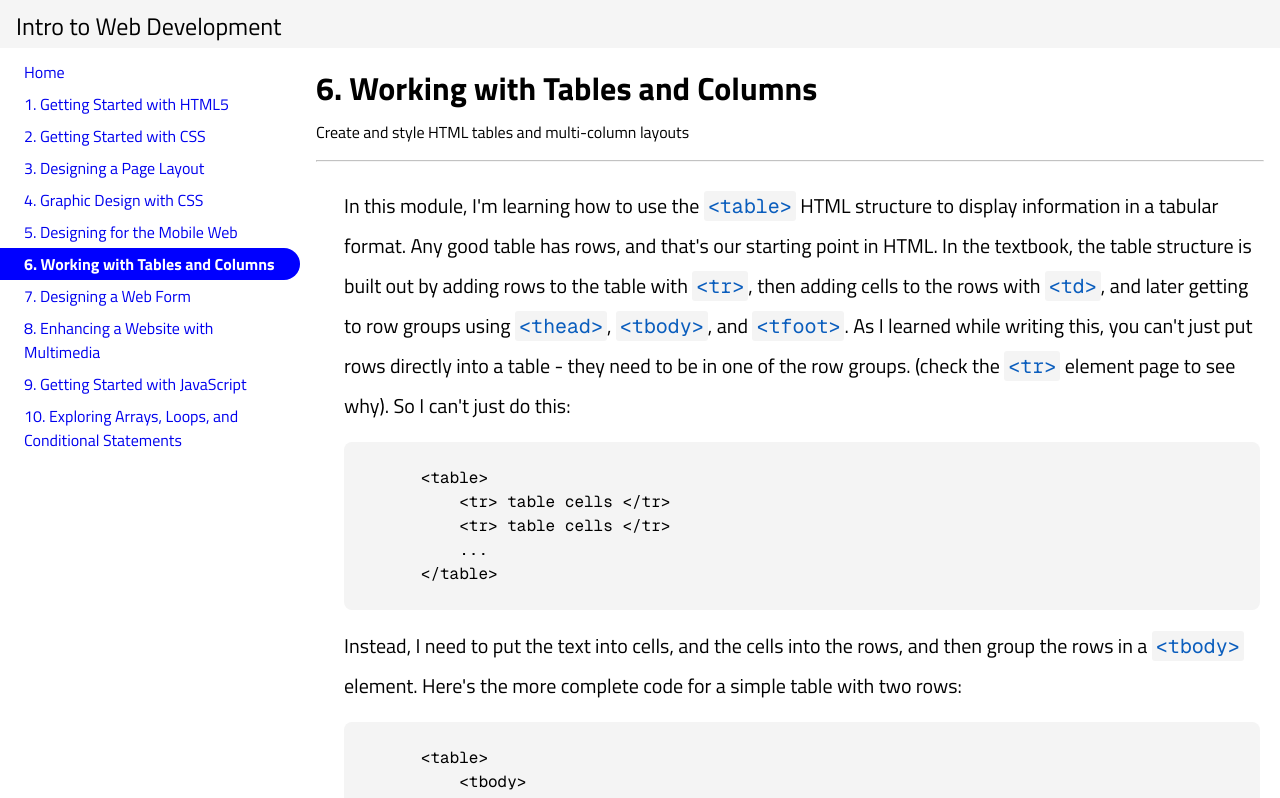
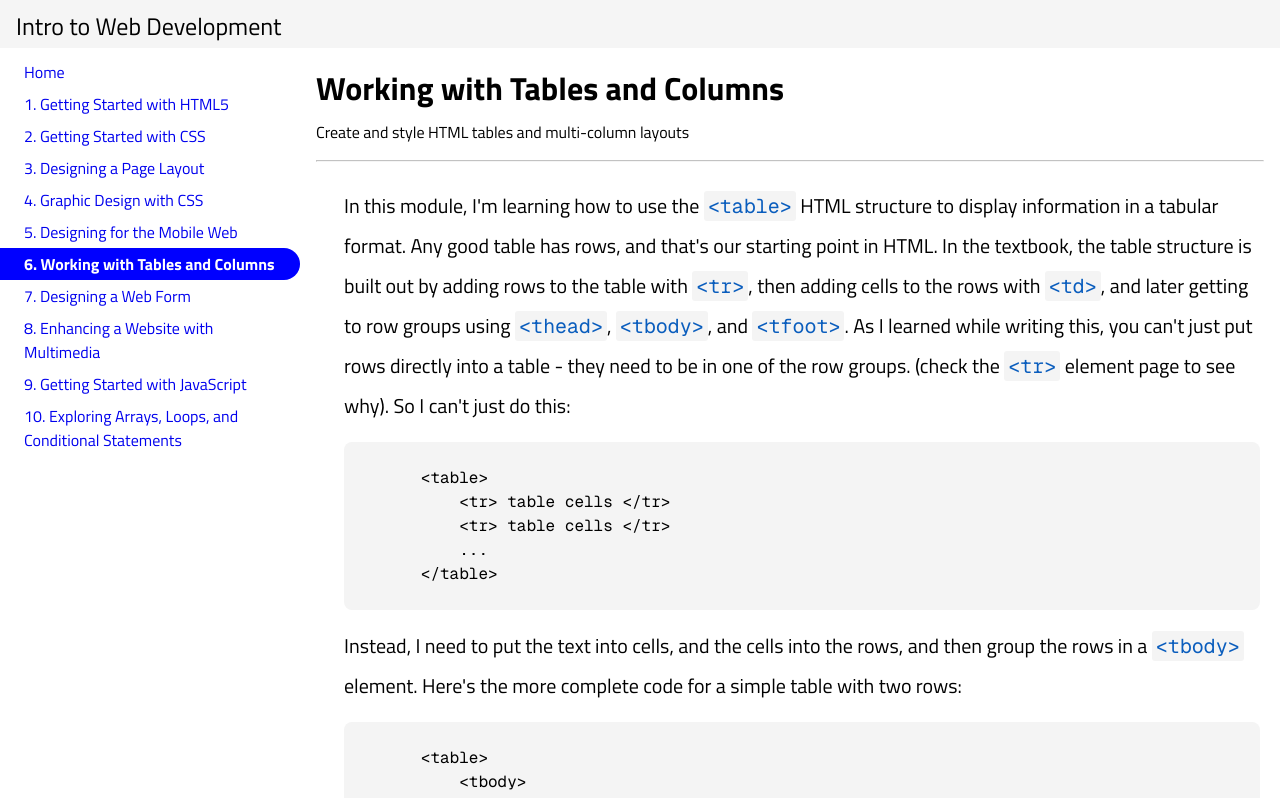
Before and after one commit to MokeEire/WebDevSite, a SvelteKit app: page /modules/tables-columns in a window 1280 px wide. Shown: the top 798 px of the page. Built offline with nearby package versions, Linux system fonts and the light colour scheme.

Commit message:
fix non-reactive module headings

```diff
--- a/src/routes/modules/+layout.svelte
+++ b/src/routes/modules/+layout.svelte
@@ -4,21 +4,26 @@
 
     import { page } from '$app/stores';
 
-    const { currentModule } = $page.data;
+    let currentModule = $derived(
+        $page.data.currentModule
+    );
 
     let pageTitle = $derived(
-        `${currentModule.number}. ${currentModule.title}` || 'Module Not Found'
+        currentModule?.title || 'Module Not Found'
     )
 
-    let moduleDesc = $derived(
-        currentModule?.description || 'Module Not Found'
+    let pageDesc = $derived(
+        currentModule?.description || ''
     )
+
+    $inspect(currentModule)
+
 </script>
 
 <h1>{pageTitle}</h1>
 
 <p>
-    {moduleDesc}
+    {pageDesc}
 </p>
 
 <hr>
```
